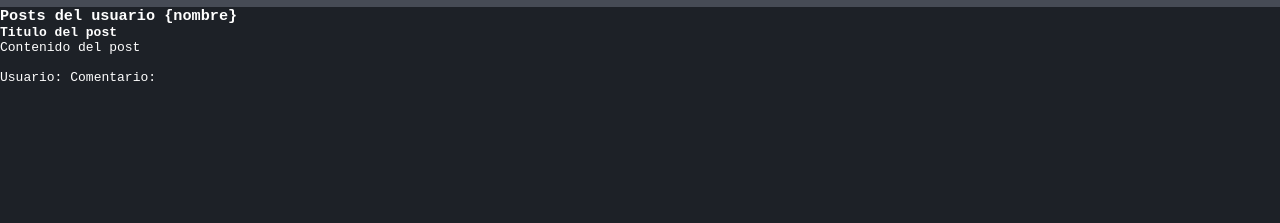
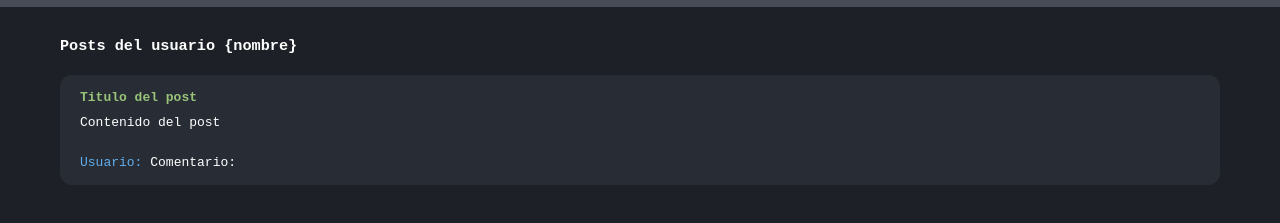
Before and after one commit to miguelxponce20/curso-git, a plain HTML site: page index.html in a window 1280 px wide. Shown: the part 63-286 px from the top of the page. Drawn offline with Linux system fonts and the light colour scheme.

Commit message:
Add post styles.css

```diff
--- a/style.css
+++ b/style.css
@@ -25,3 +25,32 @@ h1{
     width: 50px;
     height: 50px;
 }
+
+.container{
+    margin-top: 30px;
+    padding: 0 60px 0 60px;
+}
+
+h3{
+    padding-bottom: 20px;
+}
+
+.post{
+    background-color: #282c34;
+    margin-bottom: 15px;
+    padding: 5px 20px 5px 20px;
+    border-radius: 12px;
+}
+
+.post h4{
+    color: #98c379;
+    margin:  10px 0 10px 0;
+}
+
+.post span{
+    color: #61afef;
+}
+
+.post p{
+    margin: 0 0 10px 0;
+}
```
